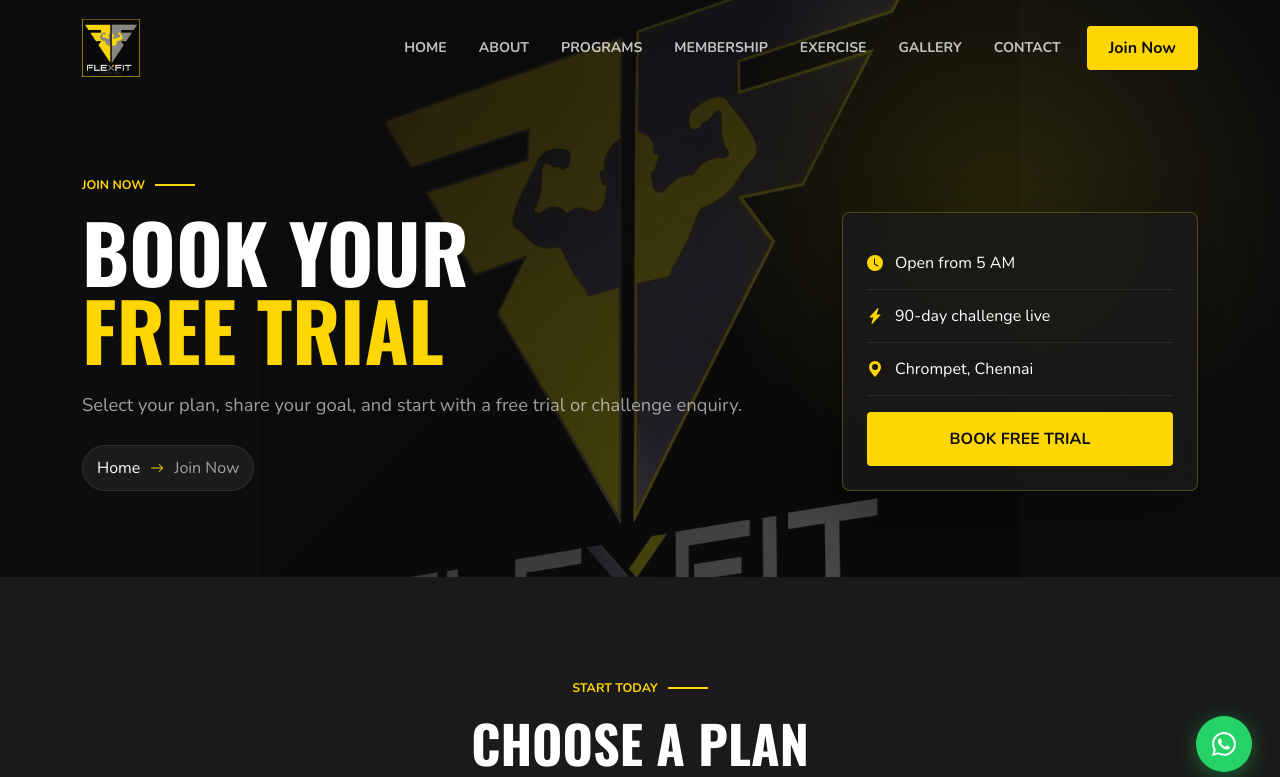
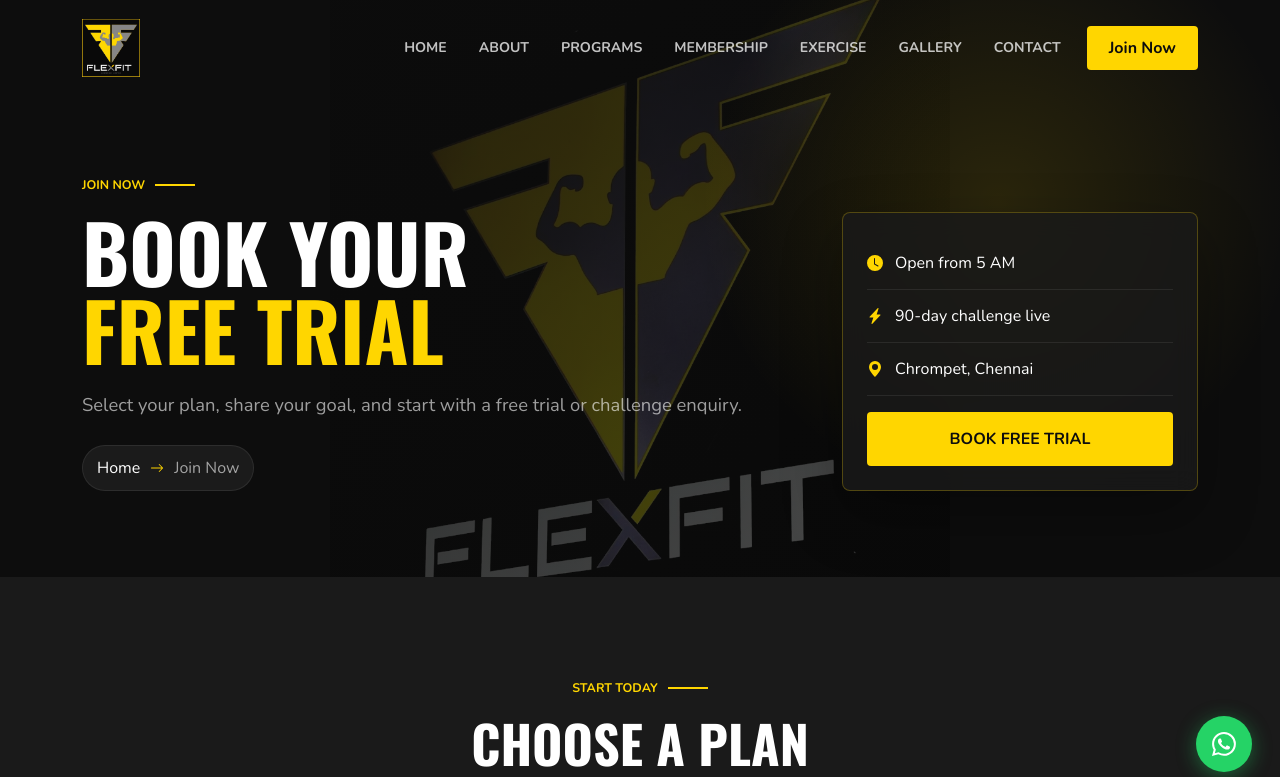
Before and after one commit to rajeshkanna-s/FlexFit, a React (Vite) app in the folder client/: page /join in a window 1280 px wide. Shown: the top 777 px of the page. Built offline with nearby package versions, Linux system fonts and the light colour scheme.

Commit message:
Reduce page hero background scale

```diff
--- a/client/src/styles/components.css
+++ b/client/src/styles/components.css
@@ -111,7 +111,7 @@
 
 .page-hero {
   background-repeat: no-repeat;
-  background-size: min(760px, 72vw) auto;
+  background-size: min(620px, 58vw) auto;
   min-height: 500px;
   padding: 170px 0 86px;
 }
```
